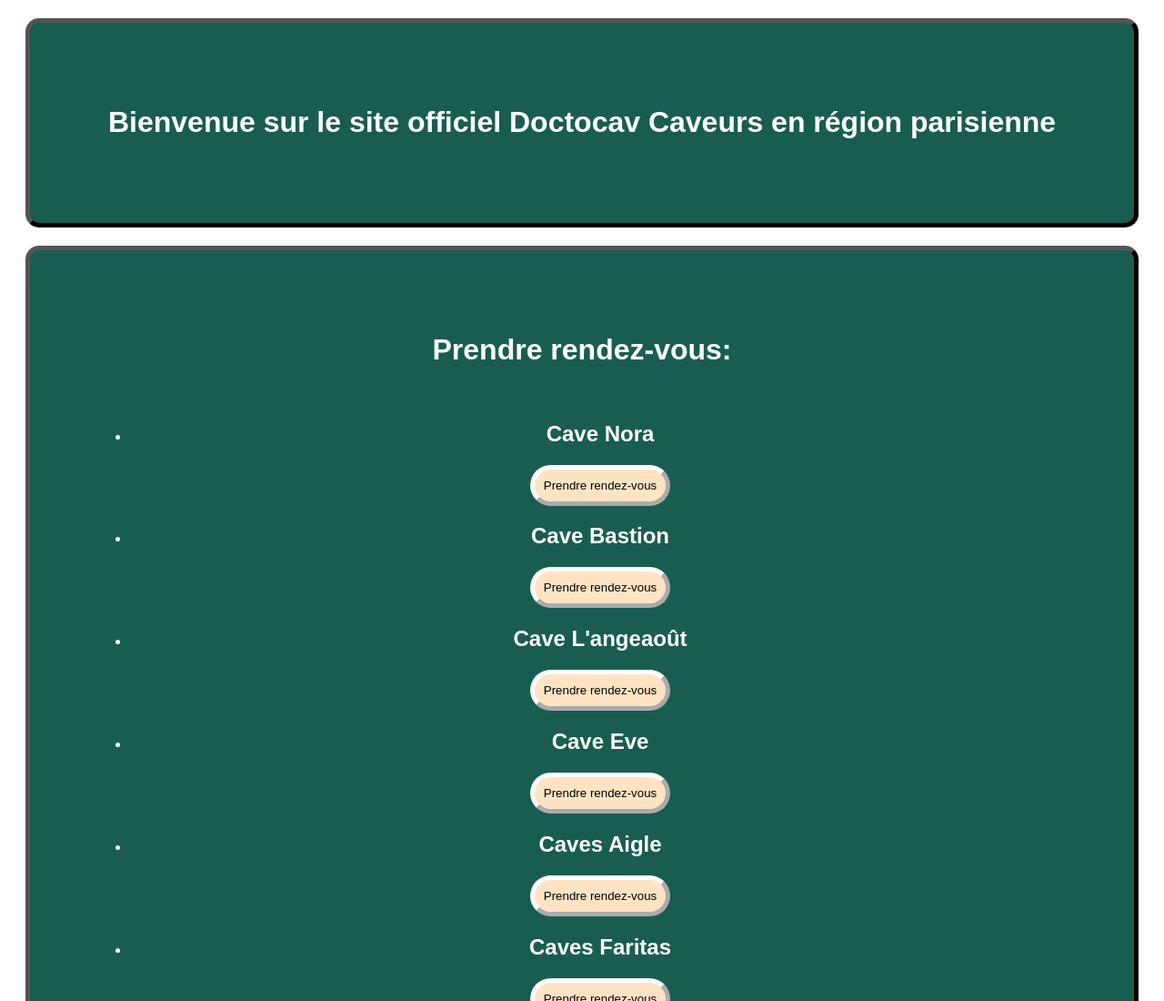
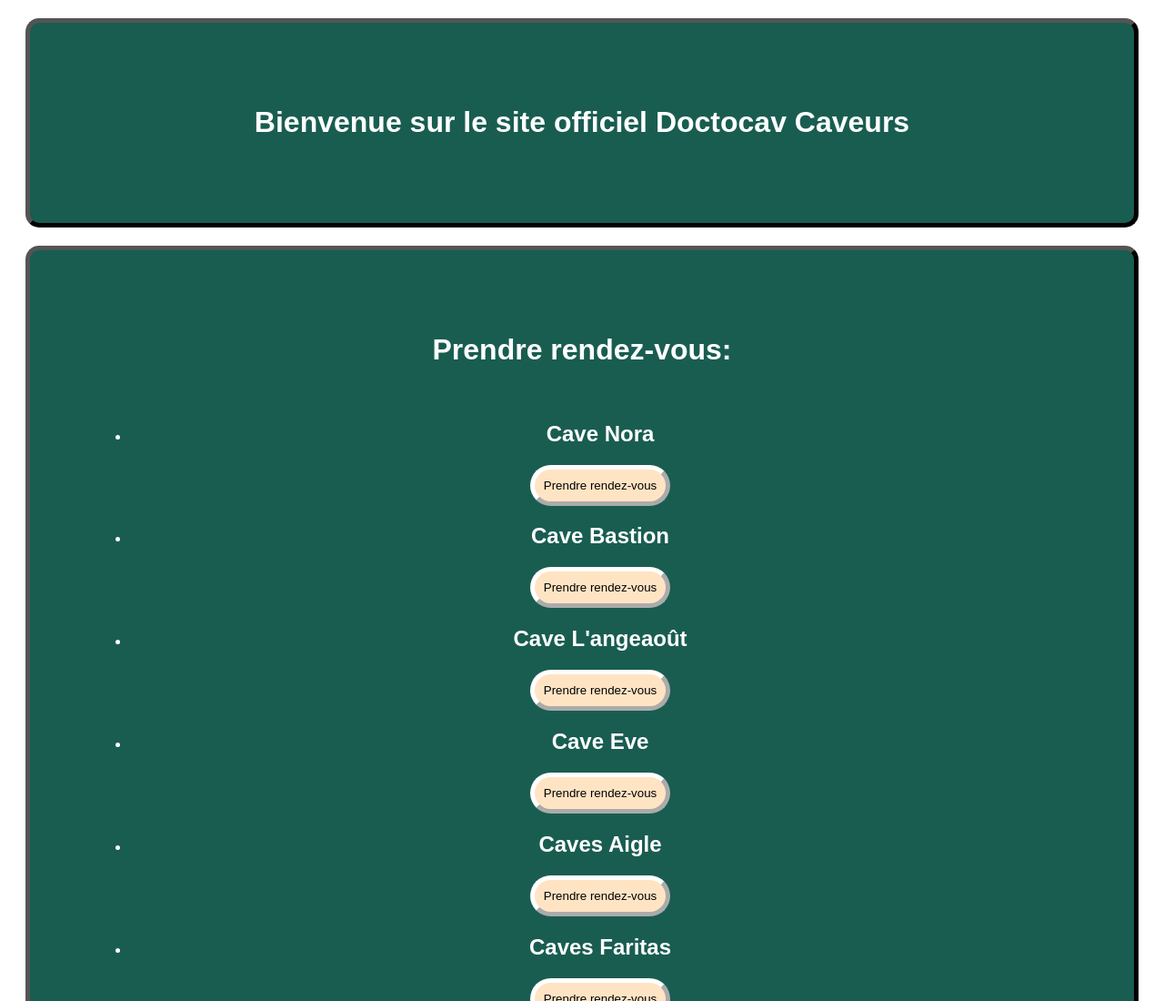
Before and after one commit to servispacement-cpu/Doctocav, a plain HTML site: page index.html in a window 1280 px wide. Shown: the top 1100 px of the page at 91% size. Drawn offline with Linux system fonts and the light colour scheme.

Commit message:
Update index.html

```diff
--- a/index.html
+++ b/index.html
@@ -4,7 +4,7 @@
     <link rel="stylesheet" href="style.css">
 </head> <body>   <script src="script.js" defer></script>
     <div class="un">
-        <h1> Bienvenue sur le site officiel Doctocav Caveurs en région parisienne</h1>
+        <h1> Bienvenue sur le site officiel Doctocav Caveurs</h1>
     </div>
 
     <div class="un">
```
